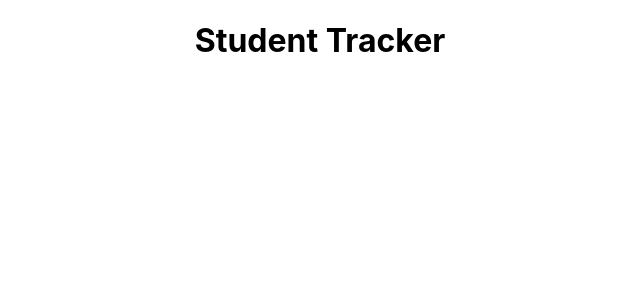
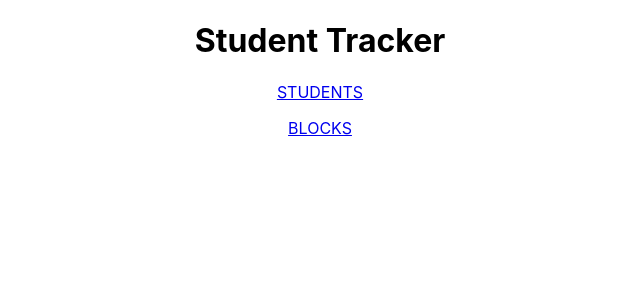
Before and after one commit to Lajanke/student_tracker, a React (Create React App) app: page / in a window 1280 px wide. Shown: the top 300 px of the page, without its empty margins (320-960 px from the left). Built offline with nearby package versions, Linux system fonts and the light colour scheme.

Commit message:
Functional nav component added.

```diff
--- a/package.json
+++ b/package.json
@@ -3,6 +3,7 @@
   "version": "0.1.0",
   "private": true,
   "dependencies": {
+    "@reach/router": "^1.3.3",
     "@testing-library/jest-dom": "^4.2.4",
     "@testing-library/react": "^9.5.0",
     "@testing-library/user-event": "^7.2.1",
--- a/src/App.js
+++ b/src/App.js
@@ -1,11 +1,13 @@
 import React from 'react';
 import './App.css';
-import Header from './components/Header'
+import Header from './components/Header';
+import Nav from './components/Nav';
 
 function App() {
   return (
     <div className="App">
       <Header/>
+      <Nav/>
     </div>
   );
 }
--- /dev/null
+++ b/src/components/Nav.jsx
@@ -0,0 +1,17 @@
+import React from 'react';
+import { Link } from '@reach/router'
+
+const Nav = () => {
+    return (
+        <div>
+            <Link to='/students'>
+                <p>STUDENTS</p>
+            </Link>
+            <Link to='/blocks'>
+                <p>BLOCKS</p>
+            </Link>
+        </div>
+    )
+}
+
+export default Nav;
```
Also changed, not shown: 1 other file (tests, documents, lock files or other folders).
